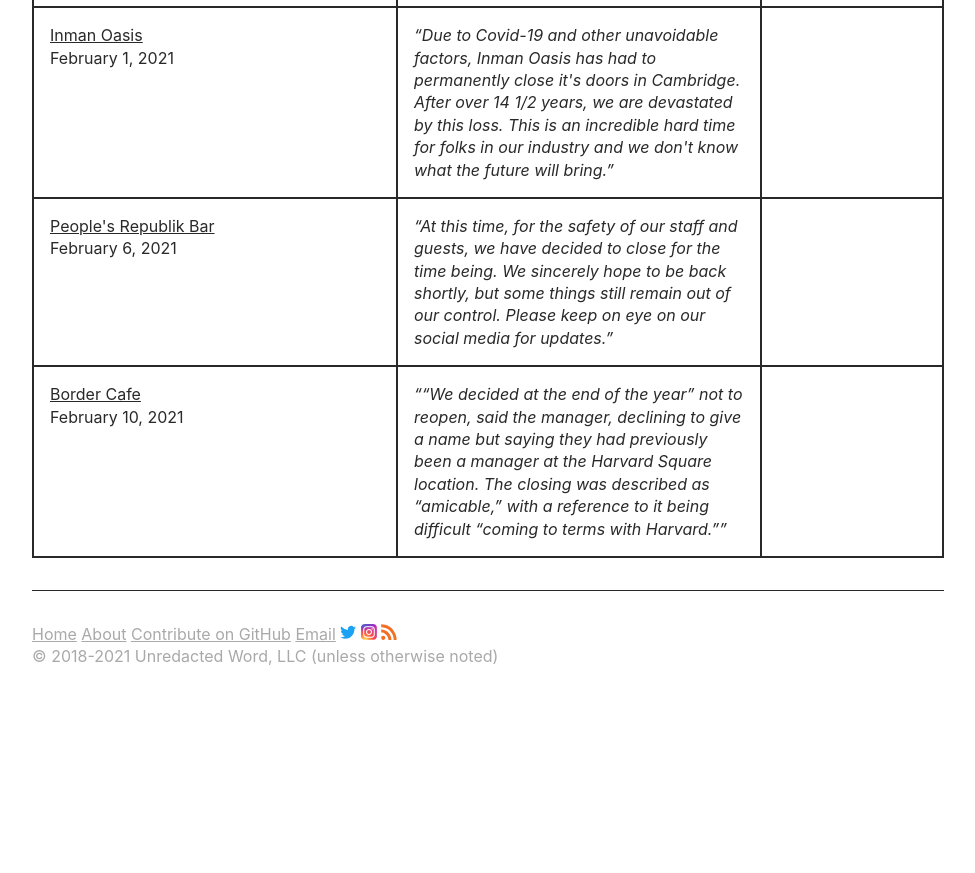
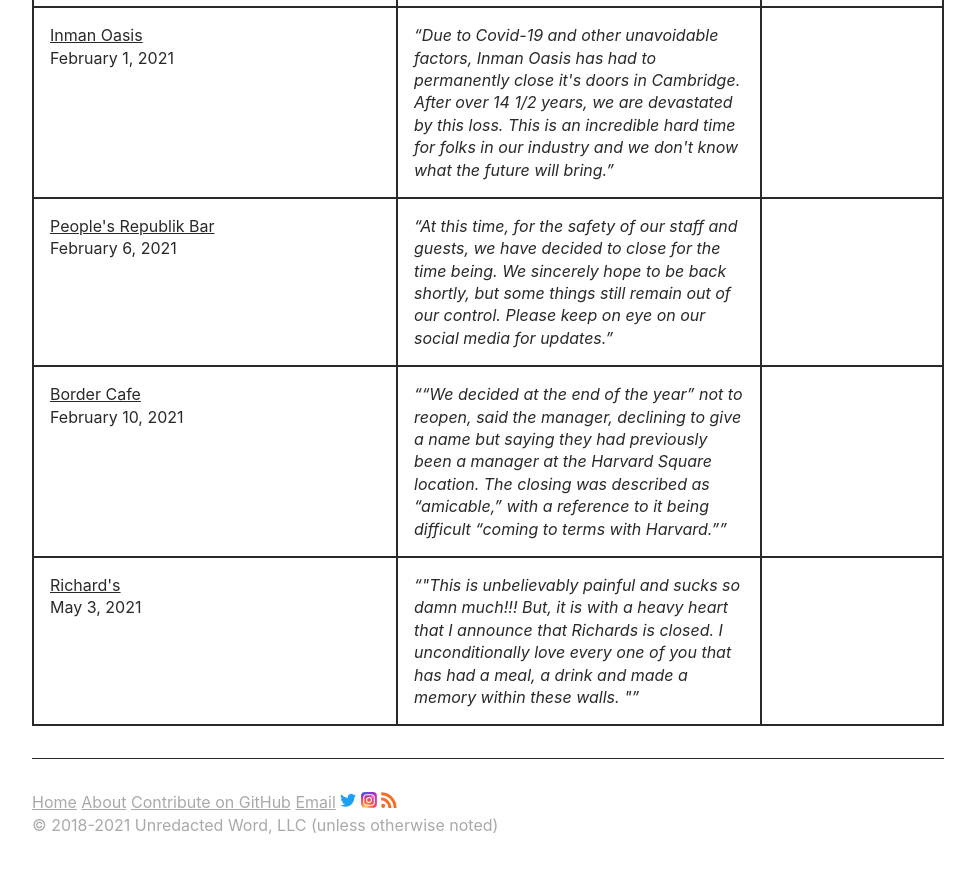
Before and after one commit to unredacted-word/katamari-restaurants, a Jekyll site: the page built from index.md, in a window 1280 px wide and 900 px high, scrolled down 6867 px. Shown: the top 873 px of the window, without its empty margins (152-1127 px from the left). Built offline with Jekyll 4.4.1, drawn with Linux system fonts in a browser that asks for light colours; before the commit the page ends 7599 px from its top, so only the background shows below that.

Commit message:
Update companies.yml

```diff
--- a/_data/companies.yml
+++ b/_data/companies.yml
@@ -311,3 +311,12 @@ bordercafe:
     give a name but saying they had previously been a manager at the Harvard Square location.
     The closing was described as “amicable,” with a reference to it being difficult “coming
     to terms with Harvard.”</q>
+
+richards:
+  name: "Richard's"
+  url: https://bostonrestaurants.blogspot.com/2021/05/richards-in-cambridges-inman-square-has.html
+  date: 2021-05-03 12:03:00
+  notes: >
+    <q>"This is unbelievably painful and sucks so damn much!!! But, it is with a heavy heart
+    that I announce that Richards is closed. I unconditionally love every one of you that has
+    had a meal, a drink and made a memory within these walls. "</q>
```
